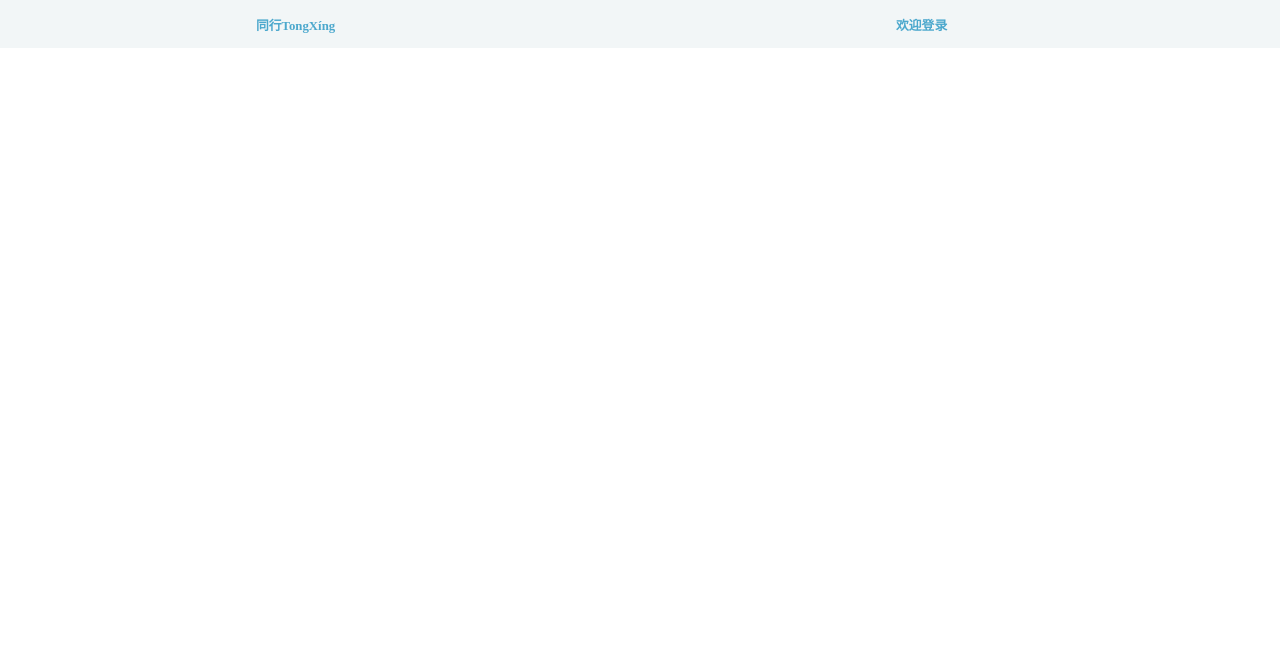
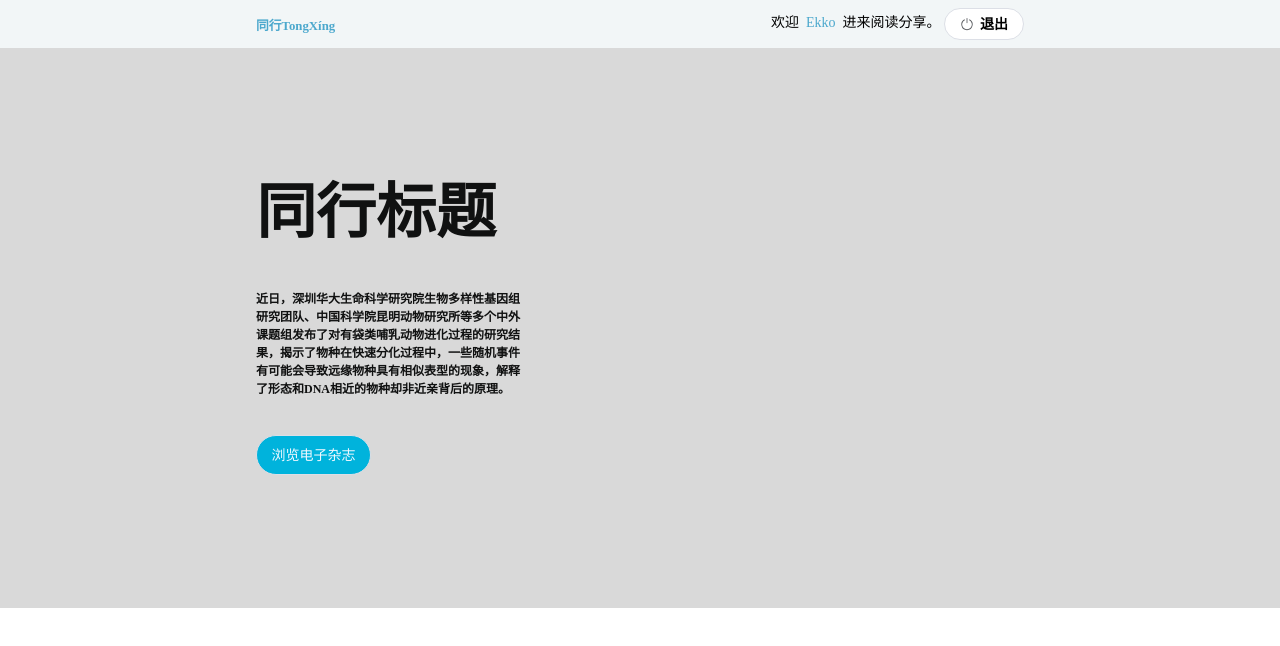
Before and after one commit to shifouhaiyaocuoguoyigeyewan/ebook-front-cli, a Vue app: page /#/ in a window 1280 px wide. Shown: the top 646 px of the page. Built offline with nearby package versions, Linux system fonts and the light colour scheme.

Commit message:
2022.08.22

```diff
--- a/src/component/Navbar.vue
+++ b/src/component/Navbar.vue
@@ -1,13 +1,17 @@
 <template>
-
 
     <el-row class="navbar">
         <el-col :span="12" style="display:flex">
             <div class="company_text" @click="turn2Index">同行TongXíng</div>
         </el-col>
-        <el-col :span="12" style="display:flex">
-            <div class="login_text">
-                欢迎登录
+        <el-col :span="12" class="hidden-xs-only" style="display:flex;justify-content:flex-end">
+            <div v-if="login" class="login_text">
+                欢迎&nbsp;&nbsp;<span style="color:rgb(76, 168, 205) ;">{{ user_name }}</span>&nbsp;&nbsp;进来阅读分享。
+                <el-button round  @click="login = false"><el-icon><SwitchButton /></el-icon><span style="font-weight: bold;color: black;">退出</span></el-button>
+            </div>
+            <div v-if="!login" class="login_text">
+                请登录
+                <el-button round  @click="login = true"><el-icon><SwitchButton /></el-icon><span style="font-weight: bold;color: black;">登录</span></el-button>
             </div>
         </el-col>
     </el-row>
@@ -16,11 +20,14 @@
 </template>
 
 <script>
+
 export default {
     name: 'Navbar',
     data() {
         return {
-            msg: 'Welcome to Your Vue.js App'
+            msg: 'Welcome to Your Vue.js App',
+            login: true,
+            user_name: 'Ekko',
         }
     },
     methods: {
@@ -41,9 +48,7 @@ export default {
 .box {
     display: flex;
     flex-direction: row;
-
     height: 100%;
-
 }
 
 .company_text {
@@ -59,14 +64,13 @@ export default {
 }
 
 .login_text {
-    font-size: 1vw;
+    font-size: 14px;
     font-family: "Fira Sans";
-    font-weight: bold;
-    color: rgb(76, 168, 205);
+    // font-weight: bold;
+    // color: black;
+    margin-right: 40%;
     user-select: none;
     align-self: center;
-    margin-left: 40%;
     white-space: nowrap;
 }
-
 </style>
--- /dev/null
+++ b/src/component/Tittle.vue
@@ -0,0 +1,60 @@
+<template>
+    <div class="tittle_background">
+        <div class="box">
+            <div class="left">
+                <div class="tittle_text">{{tittle_text}}</div>
+                <div class="description_text">{{description_text}}</div>
+                <div class="button"><el-button style="background-color: rgb(0,179,220);color: aliceblue;width: 30%;height: 40px;" round><span>浏览电子杂志</span></el-button></div>
+            </div>
+        </div>
+    </div>
+</template>
+
+<script>
+    export default {
+        name: 'Tittle',
+        data() {
+            return {
+                tittle_text: '同行标题',
+                description_text: '近日，深圳华大生命科学研究院生物多样性基因组研究团队、中国科学院昆明动物研究所等多个中外课题组发布了对有袋类哺乳动物进化过程的研究结果，揭示了物种在快速分化过程中，一些随机事件有可能会导致远缘物种具有相似表型的现象，解释了形态和DNA相近的物种却非近亲背后的原理。',
+            };
+        },
+        methods: {
+
+        }
+    }
+</script>
+
+<style lang="scss" scoped>
+.tittle_background{
+    width: 100%;
+    height: 560px;
+    background-color: rgb(217, 217, 217);
+}
+.box{
+    margin: 0 20%;
+}
+.left{
+    display: flex;
+    flex-direction: column;
+    width: 50%;
+}
+.tittle_text{
+    margin-top: 30%;
+    font-size: 60px;
+    font-family: "Fira Sans";
+    font-weight: bold;
+    color: rgb(16, 17, 17);
+}
+.description_text{
+    width: 70%;
+    margin-top: 10%;
+    font-size: 12px;
+    font-family: "Fira Sans";
+    font-weight: bold;
+    color: rgb(16, 17, 17);
+}
+.button{
+    margin-top: 10%;
+}
+</style>
--- a/src/pages/Booklist.vue
+++ b/src/pages/Booklist.vue
@@ -23,7 +23,6 @@
 				<el-input style="margin-top: 2%;" v-model="input_search" placeholder="输入书名">
 				</el-input>
 			</div>
-
 
 					<!-- 书本呈现 -->
 					<div style="display: flex;flex-direction: row;flex-wrap: wrap;position: relative;overflow: hidden;">
--- a/src/pages/Index.vue
+++ b/src/pages/Index.vue
@@ -3,12 +3,13 @@
         <div style="position: sticky; top:0px;">
             <Navbar />
         </div>
-
+        <Tittle/>
     </div>
 </template>
 
 <script>
 import Navbar from '../component/Navbar.vue';
+import Tittle from '../component/Tittle.vue';
 
 export default {
     name: "Index",
@@ -17,7 +18,10 @@ export default {
             msg: "Welcome to Your Vue.js App"
         };
     },
-    components: { Navbar }
+    components: {
+    Navbar,
+    Tittle,
+}
 }
 </script>
 
--- a/src/pages/Reader.vue
+++ b/src/pages/Reader.vue
@@ -139,7 +139,7 @@
 
   <div class="background hidden-sm-and-down">
     <!-- 阅读器整个视图 -->
-    <div class="flipbook-viewport animate__animated animate__zoomInRight ">
+    <div class="flipbook-viewport animate__animated animate__zoomInRight">
       <!-- 左边页面厚度效果视图 -->
       <div class="thickness_left" :style="{ width: thickness_left_width + 'px', height: thickness_left_height + 'px' }">
       </div>
@@ -333,6 +333,8 @@ export default {
       cover: "",
       //放大标志
       isZoom: false,
+      //放大倍数
+      zoom: 1,
       allPages: [],
       allPagesLength: 10,
       // 该书的所有章节
@@ -357,7 +359,6 @@ export default {
 
   created() {
     this.stopMove();
-    // console.log(this.$route.params.id);
     this.requestBookAllPages(this.$route.params.id);
   },
 
@@ -444,10 +445,8 @@ export default {
             // 点击拖动页脚触发
             start: function (event, pageobject, corner) {
               if (pageobject.page == 1 || pageobject.page == 2) {
-                // console.log("第一页页脚");
                 $(".thickness_left").css("visibility", "hidden");
               } else if (pageobject.page == self.allPages.length - 1) {
-                // console.log("最后一页页脚");
                 $(".thickness").css("visibility", "hidden");
               }
             },
@@ -526,25 +525,35 @@ export default {
     dblclick_page() {
       var currentPage;
       // 判断是否已经放大
-      if (this.isZoom == false) {
-        let fangda = 1.2;
+      if (this.isZoom == false && this.zoom == 1) {
+        this.zoom = 1.2;
         currentPage = $("#magazine").turn("page");
         if (currentPage == this.allPages.length && this.allPages.length % 2 == 0) {
           $(".thickness_left").css("margin-right", "-337px");
           $(".normal_right_border").css("margin-left", "664px");
         }
-        $("#magazine").turn("zoom", fangda);
+        $("#magazine").turn("zoom", this.zoom);
         this.thickness_height = this.thickness_left_height = this.book_height * 1.2;
+        this.isZoom = false;
+
+      } else if (this.isZoom == false && this.zoom == 1.2) {
+        this.zoom = 1.5;
+        $("#magazine").turn("zoom", this.zoom);
+        this.thickness_height = this.thickness_left_height = this.book_height * 1.5;
         this.isZoom = true;
-      } else {
+
+      }
+      else {
+        this.zoom = 1;
         currentPage = $("#magazine").turn("page");
         if (currentPage == this.allPages.length && this.allPages.length % 2 == 0) {
           $(".normal_right_border").css("margin-left", "555px");
           $(".thickness_left").css("margin-right", "-281px");
         }
-        $("#magazine").turn("zoom", 1);
+        $("#magazine").turn("zoom", this.zoom);
         this.thickness_height = this.thickness_left_height = this.book_height;
         this.isZoom = false;
+
       }
     },
 
@@ -647,7 +656,8 @@ export default {
     stopMove() {
       let m = function (e) { e.preventDefault(); };
       document.body.style.overflow = 'hidden';
-      document.addEventListener("touchmove", m, { passive: false });//禁止页面滑动
+      //禁止页面滑动
+      // document.addEventListener("touchmove", m, { passive: false });
 
       //禁止鼠标滚轴+ctrl
       document.addEventListener('keydown', function (event) {
@@ -672,6 +682,47 @@ export default {
       }, { passive: false });
     },
 
+    //页面元素拖动
+    Move() {
+     //鼠标按下后的效果
+        document.onmousedown = function(e){
+            flag = true;
+            e = e || window.event;
+            mouseX = e.pageX;
+            mouseY = e.pageY;
+            console.log(mouseX);
+        };
+
+        //鼠标松开后的效果
+        document.onmouseup = function(e){
+            flag = false;
+            body.style.webkitTransform = "scale(1)";
+            mouseX = e.pageX;
+            mouseX = e.pageY;
+            console.log(1111111);
+
+        };
+
+        //鼠标移动的效果
+        document.onmousemove = function(e){
+            console.log("a");
+            e = e || window.event;
+            var a_mouseX = e.pageX;
+            var a_mouseY = e.pageY;
+            var scaleNumx = (a_mouseX - mouseX)/bodyWidth + 1;  //X放大倍数
+            var scaleNumy = (a_mouseY - mouseY)/bodyHeight + 1; //Y放大倍数
+            console.log(scaleNumx+"--"+scaleNumy)
+
+            //如果鼠标按下了
+            if(flag){
+                body.style.webkitTransform = "scale(" + scaleNumx + "," + scaleNumy + ")";
+            }else{
+                return false;
+            }
+
+        }
+    }
+
   },
 
 };
@@ -692,7 +743,7 @@ body {
   justify-content: center;
 }
 
- /deep/.magazineMobileView .page {
+/deep/.magazineMobileView .page {
   background-color: white !important;
   background-repeat: no-repeat;
   background-size: 100% 100%;
@@ -1131,17 +1182,12 @@ body {
 }
 
 .oddshadow {
-  position: absolute;
   top: 0;
   left: 0;
   height: 100%;
-  width: 12%;
+  width: 15%;
   pointer-events: none;
   background-image: -webkit-gradient(linear, left top, right top, from(rgba(60, 60, 60, 0.4)), color-stop(40%, rgba(60, 60, 60, 0.2)), color-stop(60%, rgba(60, 60, 60, 0.1)), to(rgba(200, 200, 200, 0)));
-  background-image: linear-gradient(left, rgba(60, 60, 60, 0.4) 0, rgba(60, 60, 60, 0.2) 40%, rgba(60, 60, 60, 0.1) 60%, rgba(200, 200, 200, 0) 100%);
-  background-image: -o-linear-gradient(left, rgba(60, 60, 60, 0.4) 0, rgba(60, 60, 60, 0.2) 40%, rgba(60, 60, 60, 0.1) 60%, rgba(200, 200, 200, 0) 100%);
-  background-image: -ms-linear-gradient(left, rgba(60, 60, 60, 0.4) 0, rgba(60, 60, 60, 0.2) 40%, rgba(60, 60, 60, 0.1) 60%, rgba(200, 200, 200, 0) 100%);
-  filter: progid:DXImageTransform.Microsoft.Gradient(GradientType=1, EndColorStr='#00C8C8C8', StartColorStr='#CC5D5D5D')
 }
 
 .thickness {
--- a/src/router/index.js
+++ b/src/router/index.js
@@ -4,6 +4,10 @@ const routes = [
     {
         path: '/',
         component: ()=>import('../pages/Index.vue'),
+    },
+    {
+        path: '/booklist',
+        component: ()=>import('../pages/Booklist.vue'),
     },
     {
         path: '/reader/:id',
--- a/vue.config.js
+++ b/vue.config.js
@@ -29,7 +29,7 @@ module.exports = defineConfig({
     proxy: {
       "/": {
         target: 'http://159.75.201.225:8000/',
-        ws: true,
+        ws: false,
         changeOrigin: true,
         pathRewrite: {
           "^/": "/"
```
